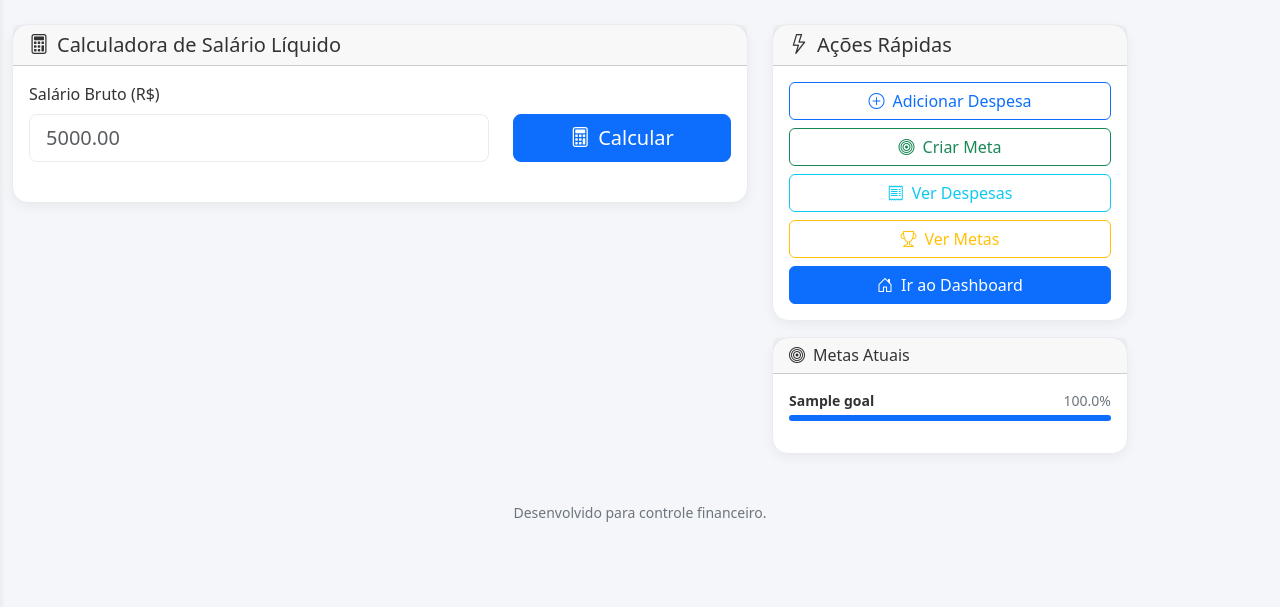
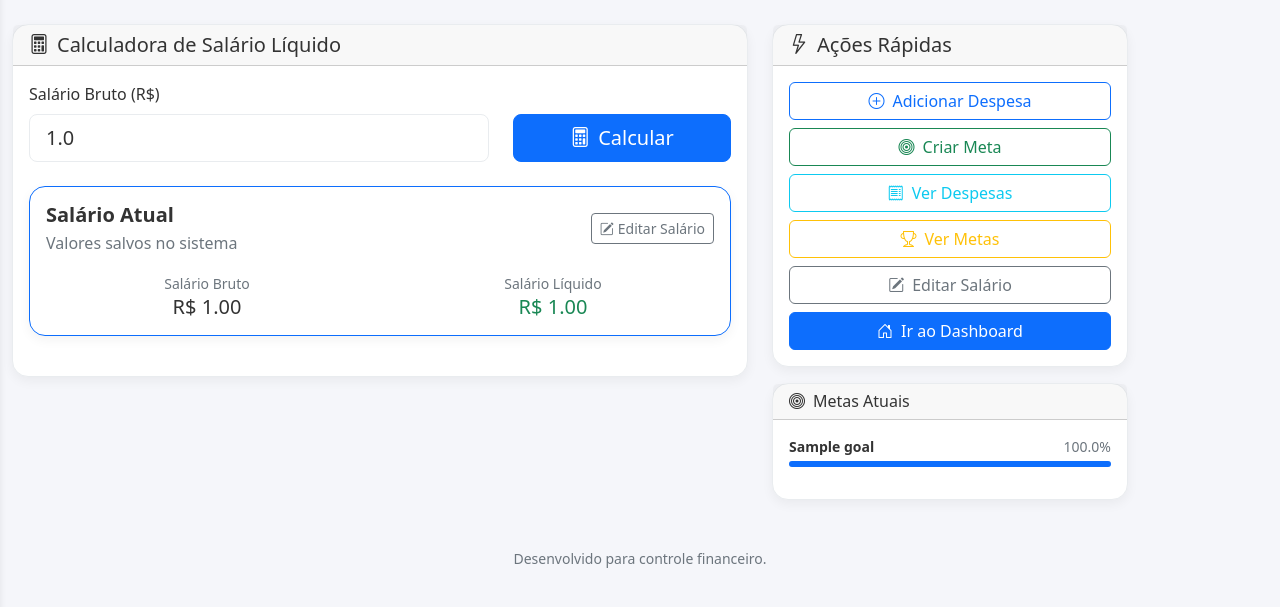
Before and after one commit to rosanayara/controle_financeiro, a Flask app: page / in a window 1280 px wide. Shown: the part 115-722 px from the top of the page. Run offline with Flask 3, Linux system fonts and the light colour scheme; a user stored in the database is signed in; tables that the repository leaves empty hold one stand-in row (values such as "Sample post").

Commit message:
Atualização do salário

```diff
--- a/app/salary/routes.py
+++ b/app/salary/routes.py
@@ -11,19 +11,23 @@ salary_bp = Blueprint('salary', __name__)
 def salary():
     resultado = None
     metas = None
+    salario_atual = Salary.query.filter_by(user_id=current_user.id).first()
 
     if request.method == "POST":
         bruto = float(request.form["bruto"])
-
         resultado = calcular_salario(bruto)
 
-        novo = Salary(
-            user_id=current_user.id,
-            bruto=resultado["bruto"],
-            liquido=resultado["liquido"]
-        )
+        if salario_atual:
+            salario_atual.bruto = resultado["bruto"]
+            salario_atual.liquido = resultado["liquido"]
+        else:
+            salario_atual = Salary(
+                user_id=current_user.id,
+                bruto=resultado["bruto"],
+                liquido=resultado["liquido"]
+            )
+            db.session.add(salario_atual)
 
-        db.session.add(novo)
         db.session.commit()
 
     # Calcular progresso das metas
@@ -33,7 +37,25 @@ def salary():
         m.progresso = progresso_meta(m)
         metas.append(m)
 
-    return render_template("salary/index.html", resultado=resultado, metas=metas)
+    return render_template("salary/index.html", resultado=resultado, metas=metas, salario_atual=salario_atual)
+
+
+@salary_bp.route("/edit-salary", methods=["GET", "POST"])
+@login_required
+def edit_salary():
+    salario_atual = Salary.query.filter_by(user_id=current_user.id).first_or_404()
+
+    if request.method == "POST":
+        bruto = float(request.form["bruto"])
+        resultado = calcular_salario(bruto)
+
+        salario_atual.bruto = resultado["bruto"]
+        salario_atual.liquido = resultado["liquido"]
+        db.session.commit()
+
+        return redirect(url_for("salary.salary"))
+
+    return render_template("salary/edit_salary.html", salario=salario_atual)
 
 @salary_bp.route("/add-goal", methods=["GET", "POST"])
 @login_required
--- a/app/templates/salary/index.html
+++ b/app/templates/salary/index.html
@@ -26,7 +26,7 @@
                     <div class="row">
                         <div class="col-md-8">
                             <label for="bruto" class="form-label">Salário Bruto (R$)</label>
-                            <input type="number" step="0.01" class="form-control form-control-lg" id="bruto" name="bruto" placeholder="5000.00" required>
+                            <input type="number" step="0.01" class="form-control form-control-lg" id="bruto" name="bruto" value="{{ salario_atual.bruto if salario_atual else '' }}" placeholder="5000.00" required>
                         </div>
                         <div class="col-md-4 d-flex align-items-end">
                             <button type="submit" class="btn btn-primary btn-lg w-100">
@@ -35,6 +35,32 @@
                         </div>
                     </div>
                 </form>
+
+                {% if salario_atual %}
+                <div class="card mb-4 border-primary">
+                    <div class="card-body">
+                        <div class="d-flex justify-content-between align-items-center mb-3">
+                            <div>
+                                <h5 class="card-title mb-1">Salário Atual</h5>
+                                <p class="mb-0 text-muted">Valores salvos no sistema</p>
+                            </div>
+                            <a href="{{ url_for('salary.edit_salary') }}" class="btn btn-outline-secondary btn-sm">
+                                <i class="bi bi-pencil-square me-1"></i>Editar Salário
+                            </a>
+                        </div>
+                        <div class="row text-center">
+                            <div class="col-md-6 mb-3 mb-md-0">
+                                <small class="text-muted">Salário Bruto</small>
+                                <p class="h5 mb-0">R$ {{ "%.2f"|format(salario_atual.bruto) }}</p>
+                            </div>
+                            <div class="col-md-6">
+                                <small class="text-muted">Salário Líquido</small>
+                                <p class="h5 mb-0 text-success">R$ {{ "%.2f"|format(salario_atual.liquido) }}</p>
+                            </div>
+                        </div>
+                    </div>
+                </div>
+                {% endif %}
 
                 {% if resultado %}
                 <div class="alert alert-success">
@@ -86,6 +112,11 @@
                     <a href="{{ url_for('salary.goals') }}" class="btn btn-outline-warning">
                         <i class="bi bi-trophy me-2"></i>Ver Metas
                     </a>
+                    {% if salario_atual %}
+                    <a href="{{ url_for('salary.edit_salary') }}" class="btn btn-outline-secondary">
+                        <i class="bi bi-pencil-square me-2"></i>Editar Salário
+                    </a>
+                    {% endif %}
                     <a href="{{ url_for('dashboard.home') }}" class="btn btn-primary">
                         <i class="bi bi-house-door me-2"></i>Ir ao Dashboard
                     </a>
```
Also changed, not shown: app/templates/salary/edit_salary.html (added, +42 -0 lines).
